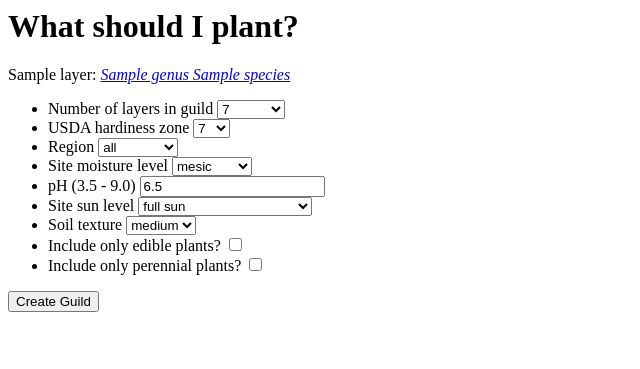
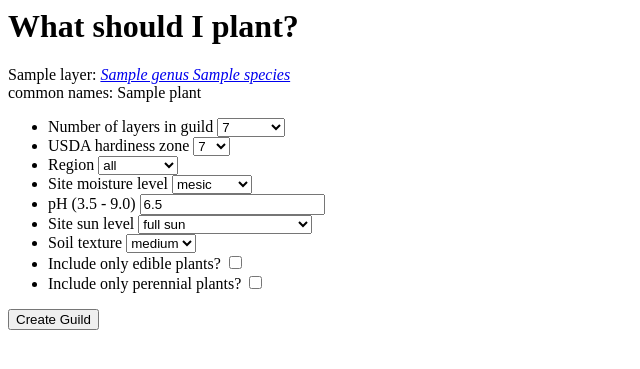
Before and after one commit to aforehand/plants, a Django app: template recommender/templates/guild_recommender.html in a window 1280 px wide. Shown: the top 369 px of the page, without its empty margins (0-640 px from the left). Run offline with Django 4.2, Linux system fonts and the light colour scheme; the template is opened without the code that fills it: most values are stand-ins (such as "Sample title", 1, 10 or a date in 2020).

Commit message:
added common names to results. a lot of 'trees' and 'rhizomes' seem to be milabeled

```diff
--- a/recommender/templates/guild_recommender.html
+++ b/recommender/templates/guild_recommender.html
@@ -3,7 +3,10 @@
 <h1>What should I plant?</h1>
 {% if guild %}
     {% for plant in guild %}
-        <p>{{ plant|get_item:'layer' }}: <a href={{ plant|get_item:'pfaf_url' }} target="_blank"><em>{{ plant|get_item:'genus' }} {{ plant|get_item:'species' }}</em></a></p>
+        <p>
+            {{ plant|get_item:'layer' }}: <a href={{ plant|get_item:'pfaf_url' }} target="_blank"><em>{{ plant|get_item:'genus' }} {{ plant|get_item:'species' }}</em></a><br>
+            common names: {{ plant|get_item:'common name'}}
+        </p>
     {% endfor %}
 {% endif %}
 <form class="settings" action="" method="post">
```
